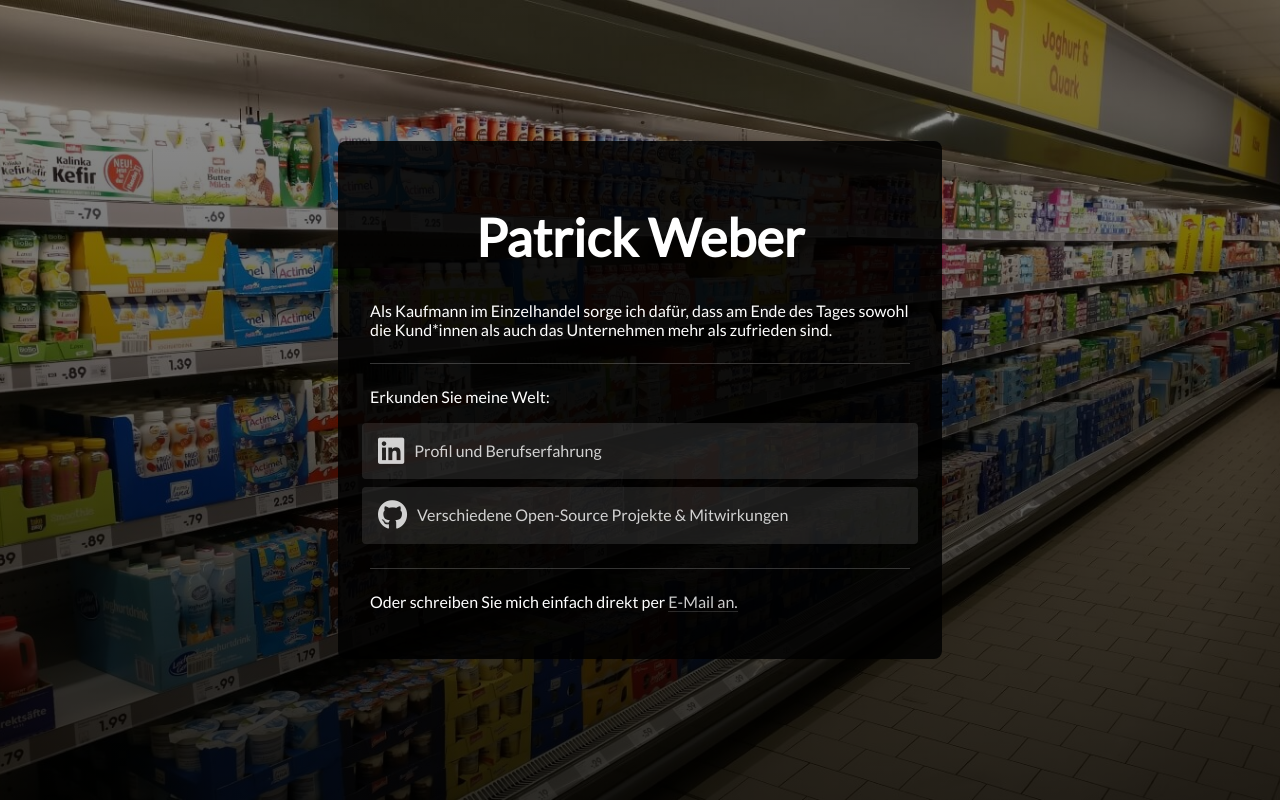
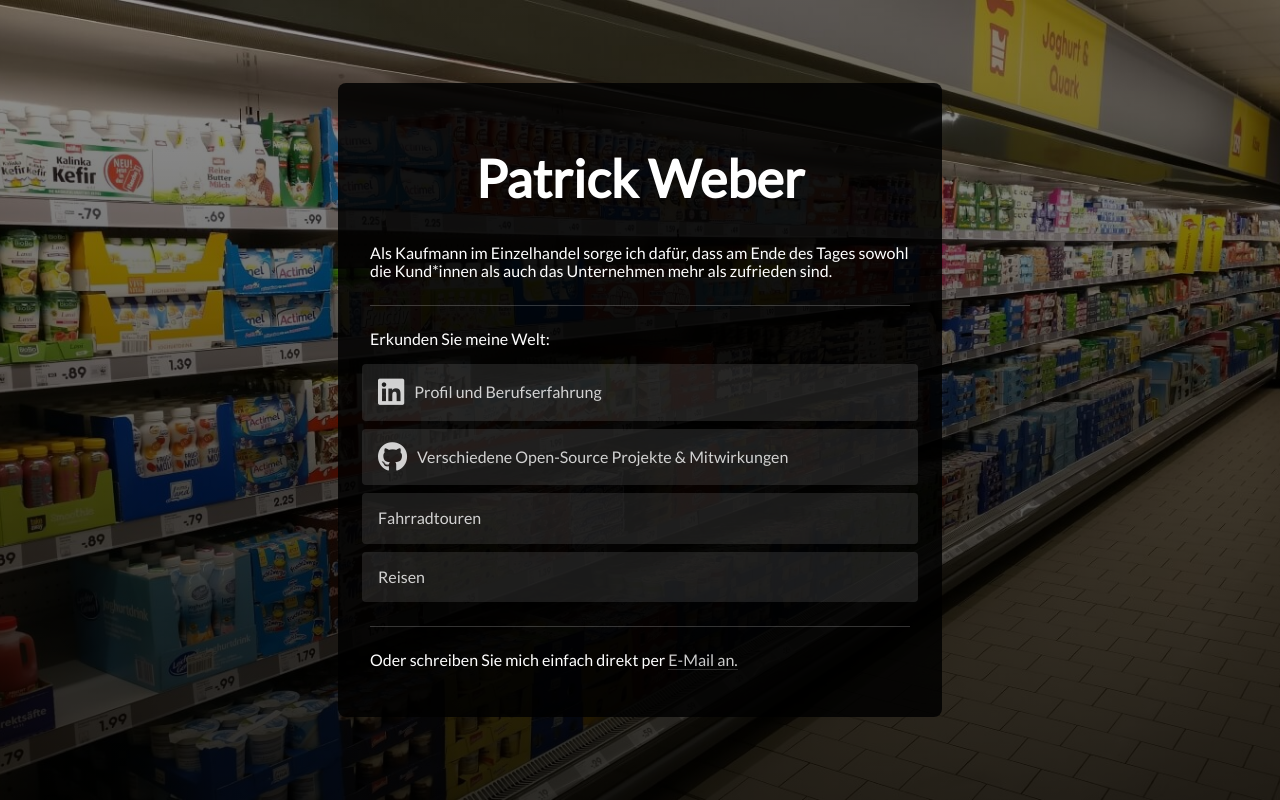
Before and after one commit to Chelyocarpus/chelyocarpus.github.io, a plain HTML site: page index.html in a window 1280 px wide. Drawn offline with Linux system fonts and the light colour scheme.

Commit message:
Update index.html

```diff
--- a/index.html
+++ b/index.html
@@ -22,6 +22,8 @@
 			<section class="flex-item">
 				<a href="https://www.linkedin.com/in/patrick-w-lnkd/" target="_blank" rel="noopener noreferrer"><span class="icon fa-linkedin"></span>Profil und Berufserfahrung</a>
 				<a href="https://github.com/Chelyocarpus" target="_blank" rel="noopener noreferrer"><span class="icon fa-github"></span>Verschiedene Open-Source Projekte & Mitwirkungen</a>
+				<a href="https://www.google.com/maps/d/u/0/edit?mid=1LiG71YaSsySXevvNhPCHy4Lb4IiCfxBH&usp=sharing" target="_blank" rel="noopener noreferrer">Fahrradtouren</a>
+				<a href="https://www.google.com/maps/d/u/0/edit?mid=1HyLFFVgDRflQeuyLgaArggfmypXjnsmX&usp=sharing" target="_blank" rel="noopener noreferrer">Reisen</a>
 			</section>
 
 			<div class="module-divider"></div>
```
